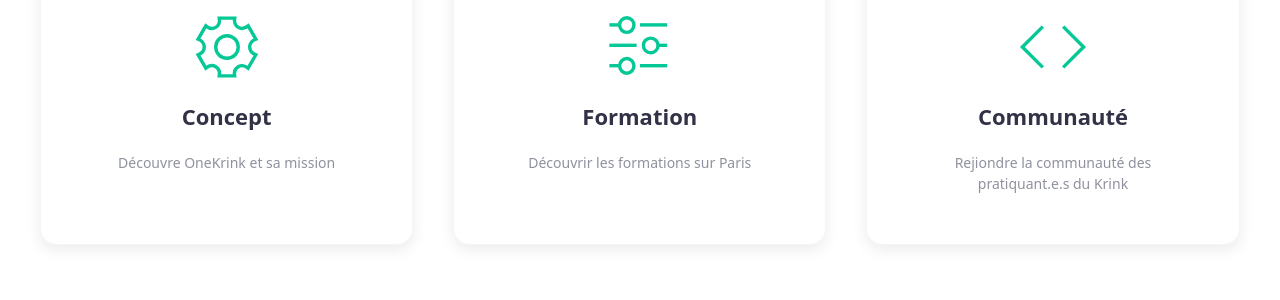
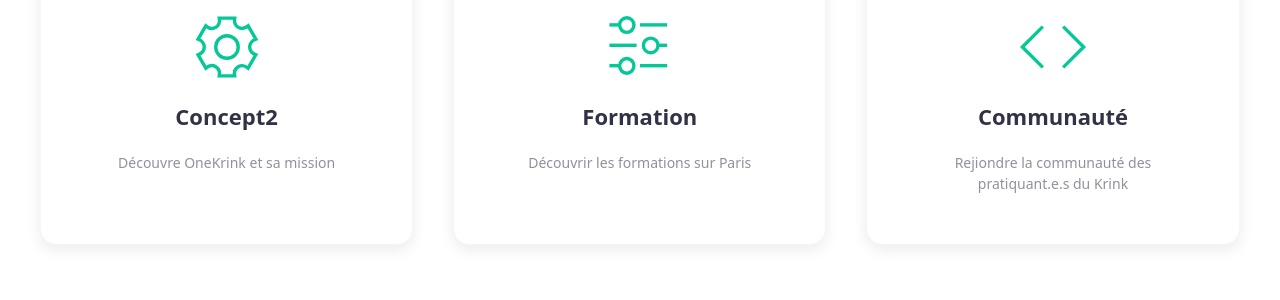
Before and after one commit to OneKrink/onekrink.github.io, a Jekyll site: the page built from index.md, in a window 1280 px wide and 900 px high, scrolled down 599 px. Shown: the part 159-459 px from the top of the window. Built offline with Jekyll 4.4.1, drawn with Linux system fonts in a browser that asks for light colours.

Commit message:
Update navigation_boxes.yml

```diff
--- a/_data/navigation_boxes.yml
+++ b/_data/navigation_boxes.yml
@@ -1,6 +1,6 @@
 # Boxes include navigation
 
-- title: Concept
+- title: Concept2
   desc: Découvre OneKrink et sa mission
   icon: cog
   doc: installation2
```
